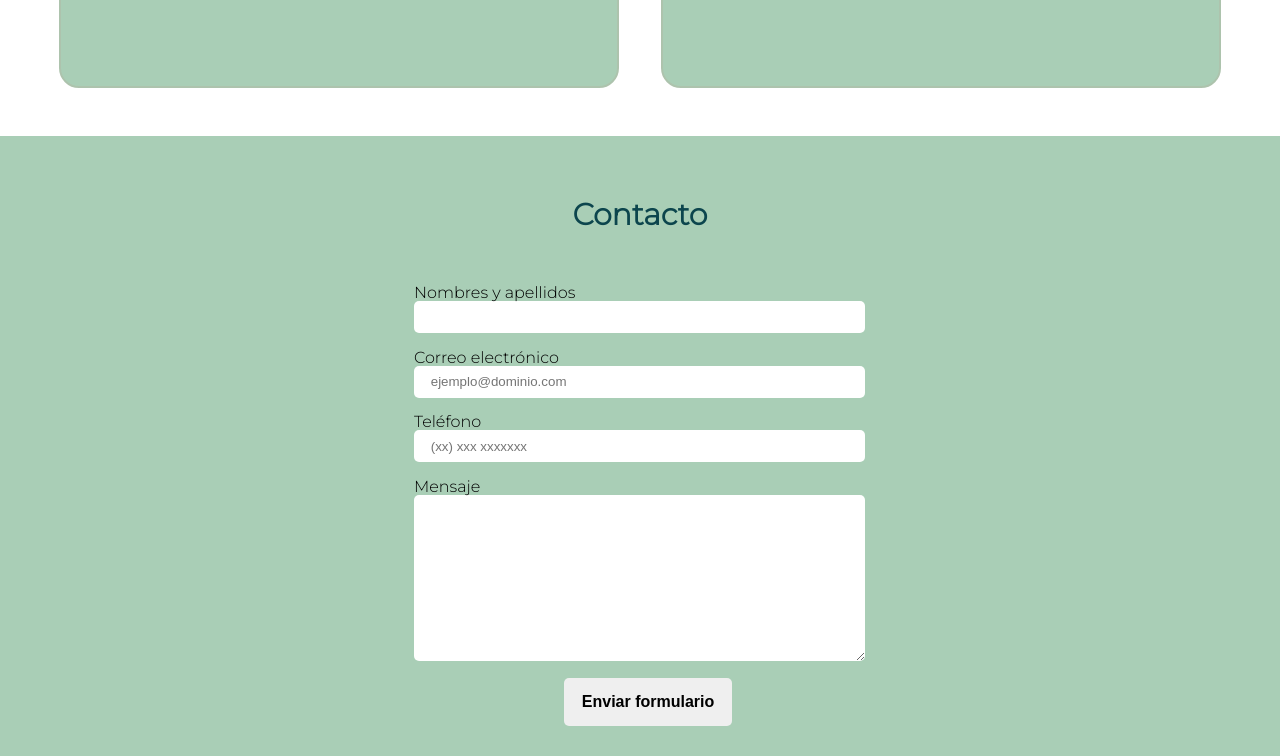
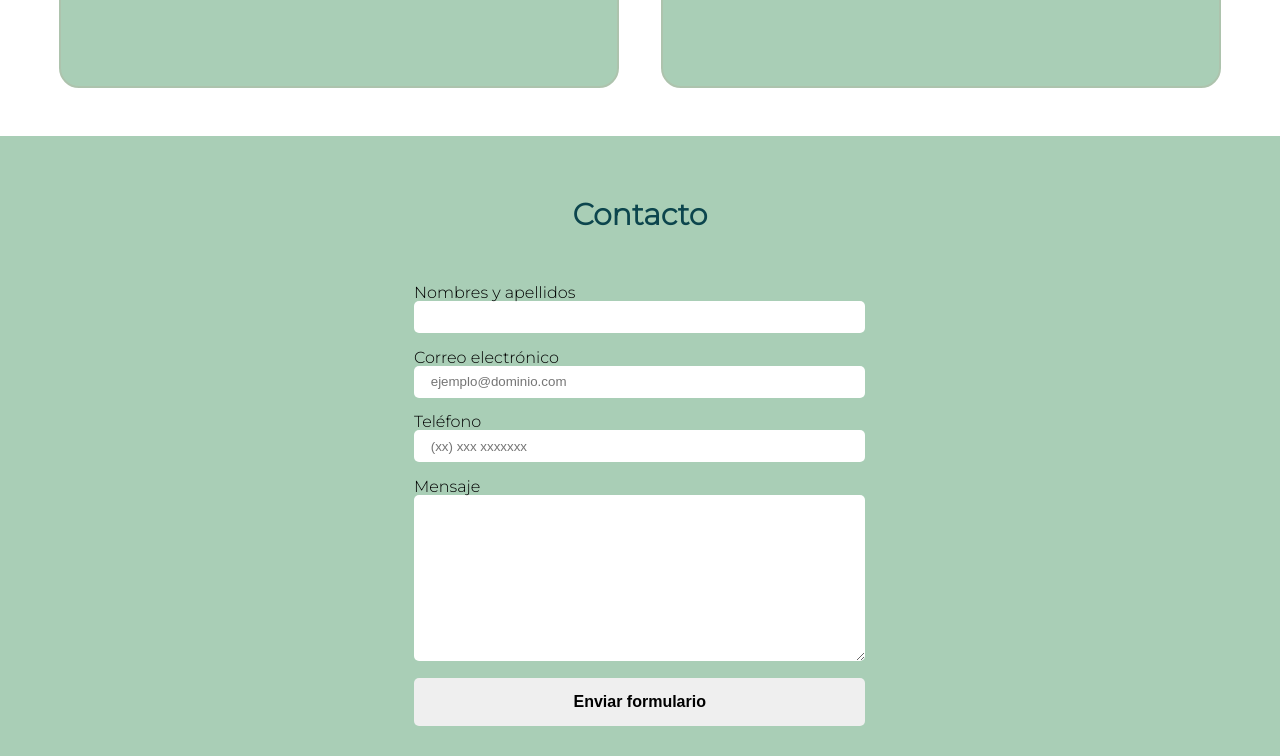
Before and after one commit to Yunaris/mi_portafolio, a plain HTML site: page index.html in a window 1280 px wide. Shown: the part 3361-4117 px from the top of the page. Drawn offline with Linux system fonts and the light colour scheme.

Commit message:
Ajuste boton enviar

```diff
--- a/style.css
+++ b/style.css
@@ -412,8 +412,8 @@ body {
 
 
 .botonEnviar{
-    margin-left: 18%;
-    width: 20%;
+
+    width: 54%;
     padding: 0.9375rem 0;
     font-size: 1rem;
     font-weight: bold;
@@ -508,9 +508,9 @@ body {
         margin-right: 1%;
     }
     .botonEnviar{
-        margin-left: auto;
+
         padding: auto;
-        width: 54%;
+
 
     }
     .menu__list__item a{
```
